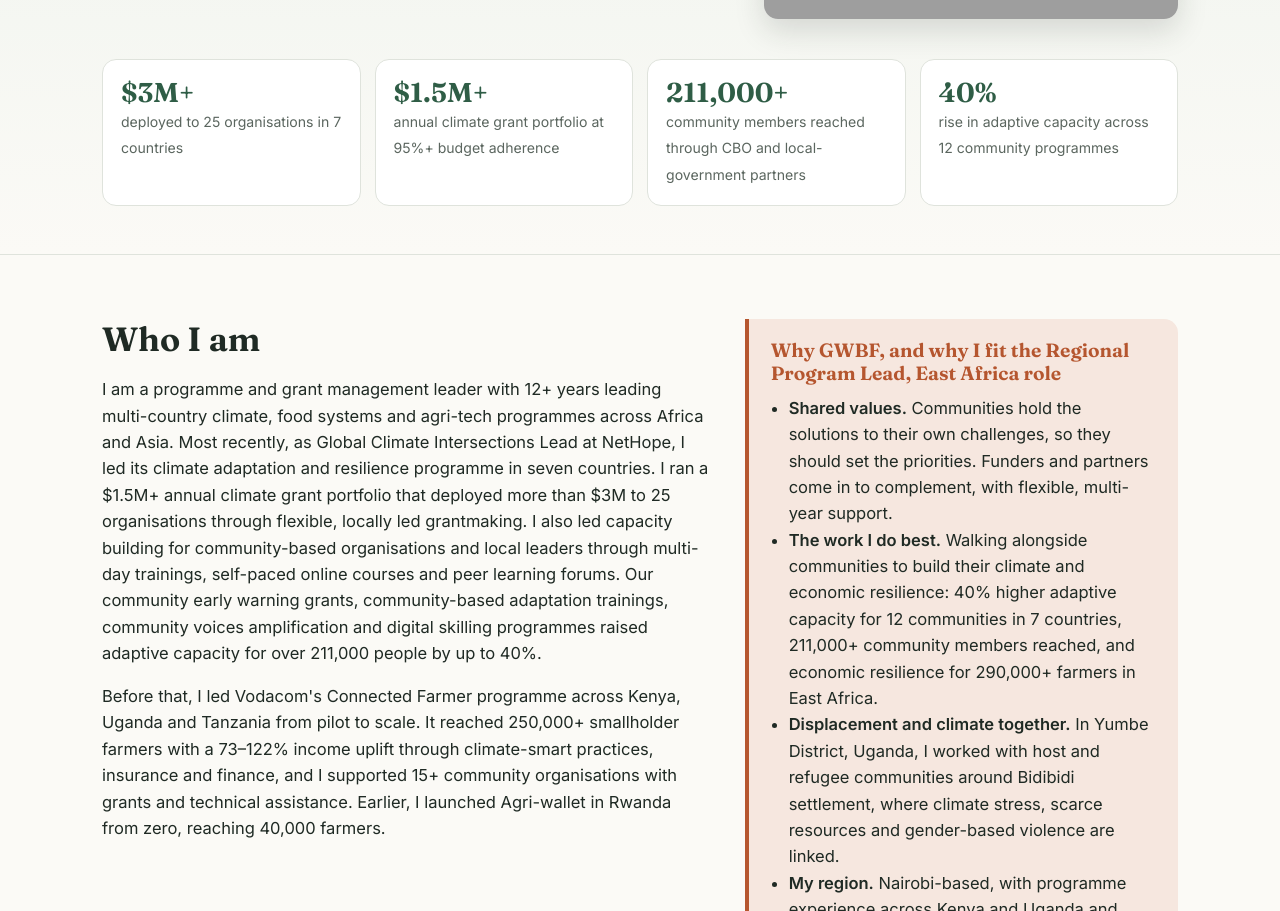
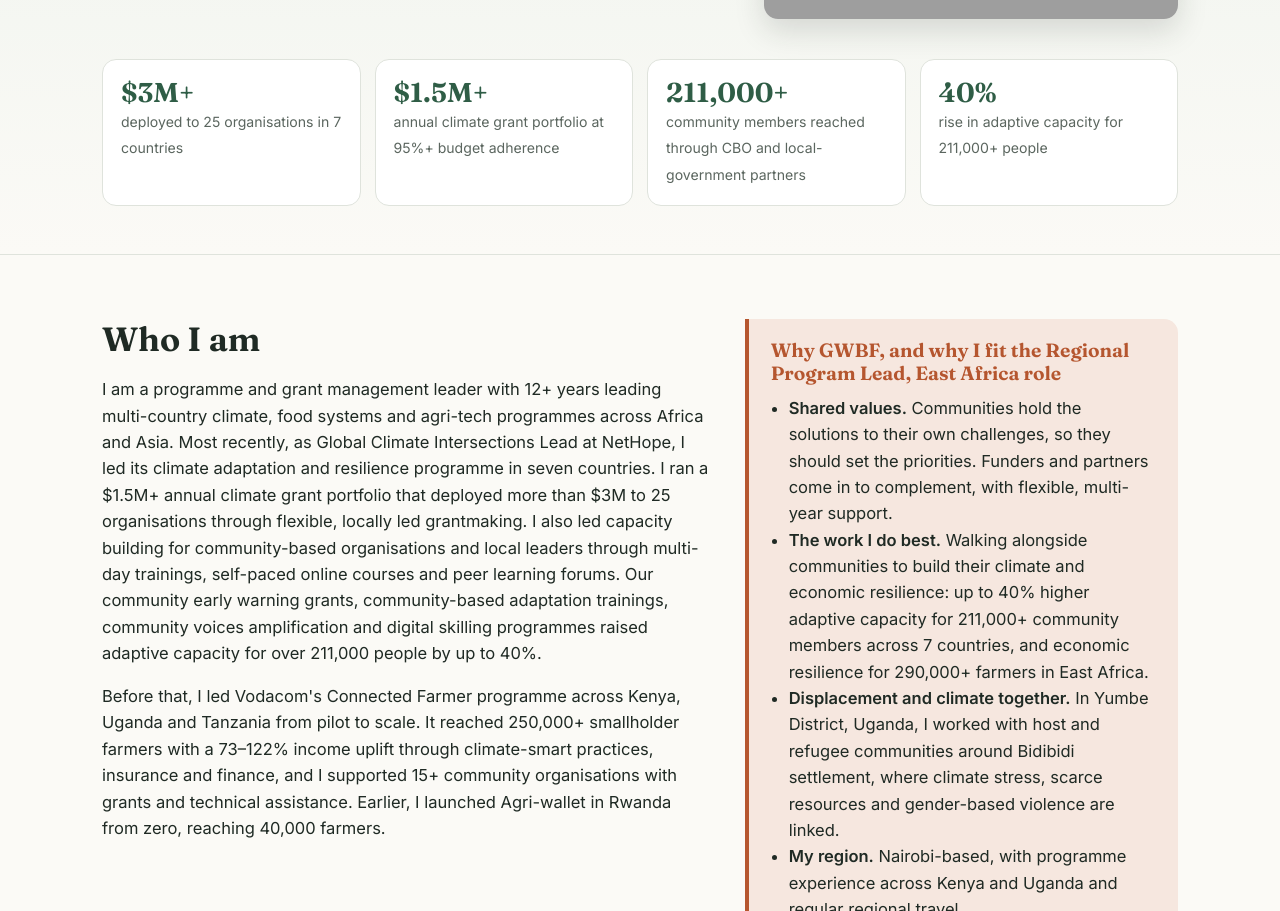
Before and after one commit to gidrafwachira/GWBF_Portfolio, a plain HTML site: page index.html in a window 1280 px wide. Shown: the part 624-1535 px from the top of the page. Drawn offline with Linux system fonts and the light colour scheme; grey boxes are pictures that could not be loaded.

Commit message:
Remove references to 12 communities
Co-Authored-By: Claude Opus 5.5 <noreply@anthropic.com>
Claude-Session: https://claude.ai/code/session_0177YpRJMKNsmuM3zbxZ5RCp

```diff
--- a/index.html
+++ b/index.html
@@ -123,7 +123,7 @@ footer h2{color:#fff}
     <div class="stat"><b>$3M+</b><span>deployed to 25 organisations in 7 countries</span></div>
     <div class="stat"><b>$1.5M+</b><span>annual climate grant portfolio at 95%+ budget adherence</span></div>
     <div class="stat"><b>211,000+</b><span>community members reached through CBO and local-government partners</span></div>
-    <div class="stat"><b>40%</b><span>rise in adaptive capacity across 12 community programmes</span></div>
+    <div class="stat"><b>40%</b><span>rise in adaptive capacity for 211,000+ people</span></div>
   </div>
 </div></header>
 
@@ -137,7 +137,7 @@ footer h2{color:#fff}
     <h3>Why GWBF, and why I fit the Regional Program Lead, East Africa role</h3>
     <ul>
       <li><b>Shared values.</b> Communities hold the solutions to their own challenges, so they should set the priorities. Funders and partners come in to complement, with flexible, multi-year support.</li>
-      <li><b>The work I do best.</b> Walking alongside communities to build their climate and economic resilience: 40% higher adaptive capacity for 12 communities in 7 countries, 211,000+ community members reached, and economic resilience for 290,000+ farmers in East Africa.</li>
+      <li><b>The work I do best.</b> Walking alongside communities to build their climate and economic resilience: up to 40% higher adaptive capacity for 211,000+ community members across 7 countries, and economic resilience for 290,000+ farmers in East Africa.</li>
       <li><b>Displacement and climate together.</b> In Yumbe District, Uganda, I worked with host and refugee communities around Bidibidi settlement, where climate stress, scarce resources and gender-based violence are linked.</li>
       <li><b>My region.</b> Nairobi-based, with programme experience across Kenya and Uganda and regular regional travel.</li>
     </ul>
```
